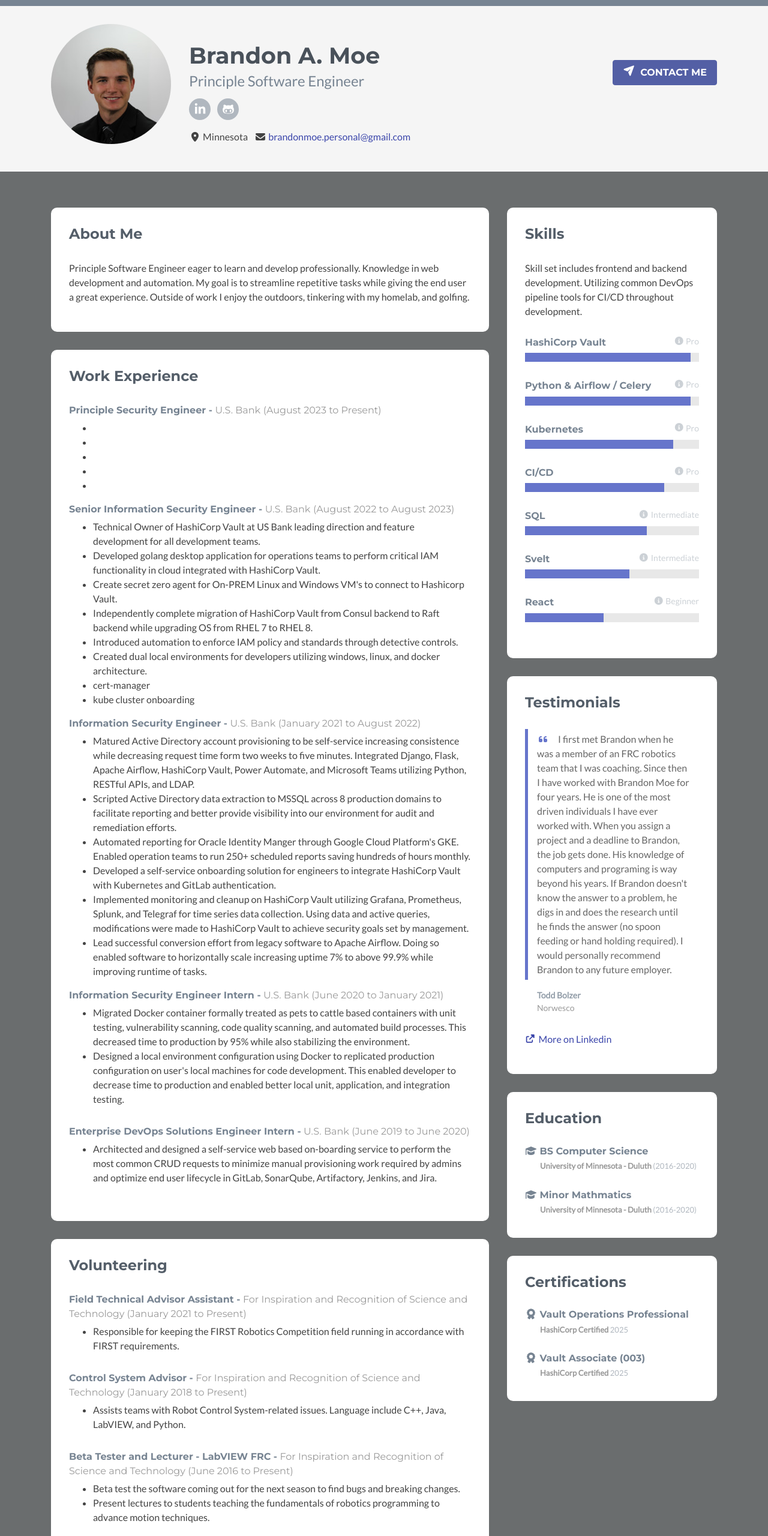
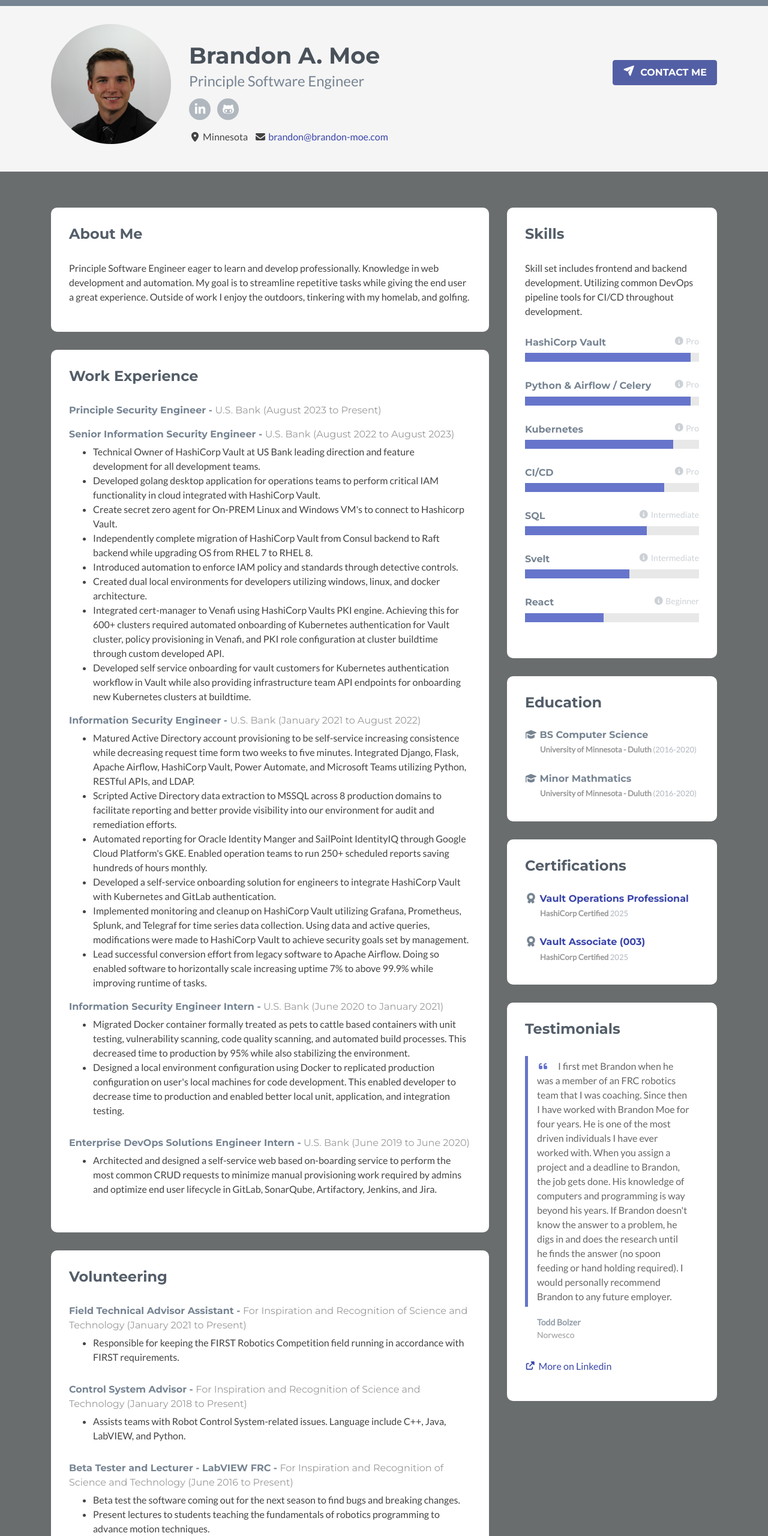
Before and after one commit to moexx399/resume_website, a plain HTML site: page index.html in a window 1280 px wide. Shown: the top 2560 px of the page at 60% size. Drawn offline with Linux system fonts and the light colour scheme; a script that the page names is missing.

Commit message:
updated up to current role

```diff
--- a/index.html
+++ b/index.html
@@ -37,10 +37,10 @@
                 </ul>
                 <ul class="list-inline">
                     <li class="list-inline-item"><i class="fas fa-map-marker-alt"></i><span class="sr-only">Location:</span> Minnesota </li>
-                    <li class="list-inline-item"><i class="fas fa-envelope"></i><span class="sr-only">Email:</span><a href="#"> brandonmoe.personal@gmail.com</a></li>
+                    <li class="list-inline-item"><i class="fas fa-envelope"></i><span class="sr-only">Email:</span><a href="#"> brandon@brandon-moe.com</a></li>
                 </ul>
             </div><!--//profile-->
-            <a class="btn btn-cta-primary float-right" onClick="parent.location='mailto:brandonmoe.personal@gmail.com'" color=white;><i class="fas fa-paper-plane"></i> <font color="white">Contact Me</font></a>
+            <a class="btn btn-cta-primary float-right" onClick="parent.location='mailto:brandon@brandon-moe.com'" color=white;><i class="fas fa-paper-plane"></i> <font color="white">Contact Me</font></a>
         </div><!--//container-->
     </header><!--//header-->
 
@@ -64,11 +64,11 @@
                             <div class="item">
                                 <h3 class="title">Principle Security Engineer  - <span class="place"><a target="_blank" href="https://www.usbank.com/index.html">U.S. Bank</a></span> <span class="year">(August 2023 to Present)</span></h3>
                                 <ul>
-                                    <li></li>
-                                    <li></li>
-                                    <li></li>
-                                    <li></li>
-                                    <li></li>
+                                    <!-- <li>OS conversion</li>
+                                    <li>Vault policy conversion</li>
+                                    <li>ad engine to ldap engine migration</li>
+                                    <li>secrets operator</li>
+                                    <li></li> -->
                                 </ul>
                                 <h3 class="title">Senior Information Security Engineer  - <span class="place"><a target="_blank" href="https://www.usbank.com/index.html">U.S. Bank</a></span> <span class="year">(August 2022 to August 2023)</span></h3>
                                 <ul>
@@ -78,14 +78,14 @@
                                     <li>Independently complete migration of HashiCorp Vault from Consul backend to Raft backend while upgrading OS from RHEL 7 to RHEL 8. </li>
                                     <li>Introduced automation to enforce IAM policy and standards through detective controls. </li>
                                     <li>Created dual local environments for developers utilizing windows, linux, and docker architecture. </li>
-                                    <li>cert-manager</li>
-                                    <li>kube cluster onboarding</li>
+                                    <li>Integrated cert-manager to Venafi using HashiCorp Vaults PKI engine. Achieving this for 600+ clusters required automated onboarding of Kubernetes authentication for Vault cluster, policy provisioning in Venafi, and PKI role configuration at cluster buildtime through custom developed API.</li>
+                                    <li>Developed self service onboarding for vault customers for Kubernetes authentication workflow in Vault while also providing infrastructure team API endpoints for onboarding new Kubernetes clusters at buildtime.</li>
                                 </ul>
                                 <h3 class="title">Information Security Engineer  - <span class="place"><a target="_blank" href="https://www.usbank.com/index.html">U.S. Bank</a></span> <span class="year">(January 2021 to August 2022)</span></h3>
                                 <ul>
                                     <li>Matured Active Directory account provisioning to be self-service increasing consistence while decreasing request time form two weeks to five minutes. Integrated Django, Flask, Apache Airflow, HashiCorp Vault, Power Automate, and Microsoft Teams utilizing Python, RESTful APIs, and LDAP.</li>
                                     <li>Scripted Active Directory data extraction to MSSQL across 8 production domains to facilitate reporting and better provide visibility into our environment for audit and remediation efforts. </li>
-                                    <li>Automated reporting for Oracle Identity Manger through Google Cloud Platform's GKE. Enabled operation teams to run 250+ scheduled reports saving hundreds of hours monthly. </li>
+                                    <li>Automated reporting for Oracle Identity Manger and SailPoint IdentityIQ through Google Cloud Platform's GKE. Enabled operation teams to run 250+ scheduled reports saving hundreds of hours monthly. </li>
                                     <li>Developed a self-service onboarding solution for engineers to integrate HashiCorp Vault with Kubernetes and GitLab authentication.</li>
                                     <li>Implemented monitoring and cleanup on HashiCorp Vault utilizing Grafana, Prometheus, Splunk, and Telegraf for time series data collection. Using data and active queries, modifications were made to HashiCorp Vault to achieve security goals set by management. </li>
                                     <li>Lead successful conversion effort from legacy software to Apache Airflow. Doing so enabled software to horizontally scale increasing uptime 7% to above 99.9% while improving runtime of tasks.</li>
@@ -129,6 +129,28 @@
                                     <li>Present lectures to students teaching the fundamentals of robotics programming to advance motion techniques.</li>
                                 </ul>
                             </div><!--//item-->
+                        </div><!--//content-->
+                    </div><!--//section-inner-->
+                </section><!--//section-->
+
+                <section class="experience section">
+                    <div class="section-inner">
+                        <h2 class="heading">Home Lab</h2>
+                        <div class="content">
+                            <ul>
+                                <li>Nginx Proxy Manager: Used for traffic routing from cloudflare</li>
+                                <li>Resume Website: HTML, CSS, and JavaScript based site served by Nginx which you are currently on!</li>
+                                <li>HomeAssistant: Home automation platform</li>
+                                <li>VaultWarden: RUST based implementation of BitWarden that is self hosted for human credential management</li>
+                                <li>Frigate: NRV software for IP based cameras</li>
+                                <li>PiHole: Network level for ad blocking </li>
+                                <li>TailScale: Self hosted VPN for remote network access</li>
+                                <li>rtlmr2mqtt: Read 990mhz communication (utility information) and broadcast those packets to a mqtt broker</li>
+                                <li>K3 cluster: A lightweight implementation of kubernetes which I have clustered over 3 raspberry pi 5's</li>
+                                <li>HashiCorp Vault: Credential management application for software</li>
+                                <li>Networking: All networking is done with a layer 2 switch with vlan isolation base on component</li>
+                                <li>TrueNas: Coming Soon!</li>
+                            </ul>
                         </div><!--//content-->
                     </div><!--//section-inner-->
                 </section><!--//section-->
@@ -204,22 +226,6 @@
                     </div><!--//section-inner-->
                 </aside><!--//section-->
 
-                <aside class="testimonials aside section">
-                    <div class="section-inner">
-                        <h2 class="heading">Testimonials</h2>
-                        <div class="content">
-                            <div class="item">
-                                <blockquote class="quote">
-                                    <p><i class="fas fa-quote-left"></i>I first met Brandon when he was a member of an FRC robotics team that I was coaching. Since then I have worked with Brandon Moe for four years. He is one of the most driven individuals I have ever worked with. When you assign a project and a deadline to Brandon, the job gets done. His knowledge of computers and programing is way beyond his years. If Brandon doesn't know the answer to a problem, he digs in and does the research until he finds the answer (no spoon feeding or hand holding required). I would personally recommend Brandon to any future employer.</p>
-                                </blockquote>
-                                <p class="source"><span class="name">Todd Bolzer</span><br /><span class="title">Norwesco</span></p>
-                            </div><!--//item-->
-
-                            <p><a class="more-link" href="https://www.linkedin.com/in/brandonamoe/" target="_blank"><i class="fas fa-external-link-alt"></i>More on Linkedin</a></p>
-
-                        </div><!--//content-->
-                    </div><!--//section-inner-->
-                </aside><!--//section-->
 
                 <aside class="education aside section">
                     <div class="section-inner">
@@ -242,16 +248,34 @@
                         <h2 class="heading">Certifications</h2>
                         <div class="content">
                             <div class="item">
-                                <h3 class="title"><i class="fas fa-award"></i> Vault Operations Professional</h3>
+                                <h3 class="title"><i class="fas fa-award"></i> <a target="_blank" href="https://developer.hashicorp.com/certifications/security-automation">Vault Operations Professional</a></h3>
                                 <h4 class="university">HashiCorp Certified <span class="year">2025</span></h4>
                             </div><!--//item-->
                             <div class="item">
-                                <h3 class="title"><i class="fas fa-award"></i> Vault Associate (003)</h3>
+                                <h3 class="title"><i class="fas fa-award"></i> <a target="_blank" href="https://developer.hashicorp.com/certifications/security-automation">Vault Associate (003)</a></h3>
                                 <h4 class="university">HashiCorp Certified <span class="year">2025</span></h4>
                             </div><!--//item-->
                         </div><!--//content-->
                     </div><!--//section-inner-->
                 </aside><!--//section-->
+
+                <aside class="testimonials aside section">
+                    <div class="section-inner">
+                        <h2 class="heading">Testimonials</h2>
+                        <div class="content">
+                            <div class="item">
+                                <blockquote class="quote">
+                                    <p><i class="fas fa-quote-left"></i>I first met Brandon when he was a member of an FRC robotics team that I was coaching. Since then I have worked with Brandon Moe for four years. He is one of the most driven individuals I have ever worked with. When you assign a project and a deadline to Brandon, the job gets done. His knowledge of computers and programming is way beyond his years. If Brandon doesn't know the answer to a problem, he digs in and does the research until he finds the answer (no spoon feeding or hand holding required). I would personally recommend Brandon to any future employer.</p>
+                                </blockquote>
+                                <p class="source"><span class="name">Todd Bolzer</span><br /><span class="title">Norwesco</span></p>
+                            </div><!--//item-->
+
+                            <p><a class="more-link" href="https://www.linkedin.com/in/brandonamoe/" target="_blank"><i class="fas fa-external-link-alt"></i>More on Linkedin</a></p>
+
+                        </div><!--//content-->
+                    </div><!--//section-inner-->
+                </aside><!--//section-->
+
             </div><!--//secondary-->
         </div><!--//row-->
     </div><!--//masonry-->
```
Also changed, not shown: 2 other files.
